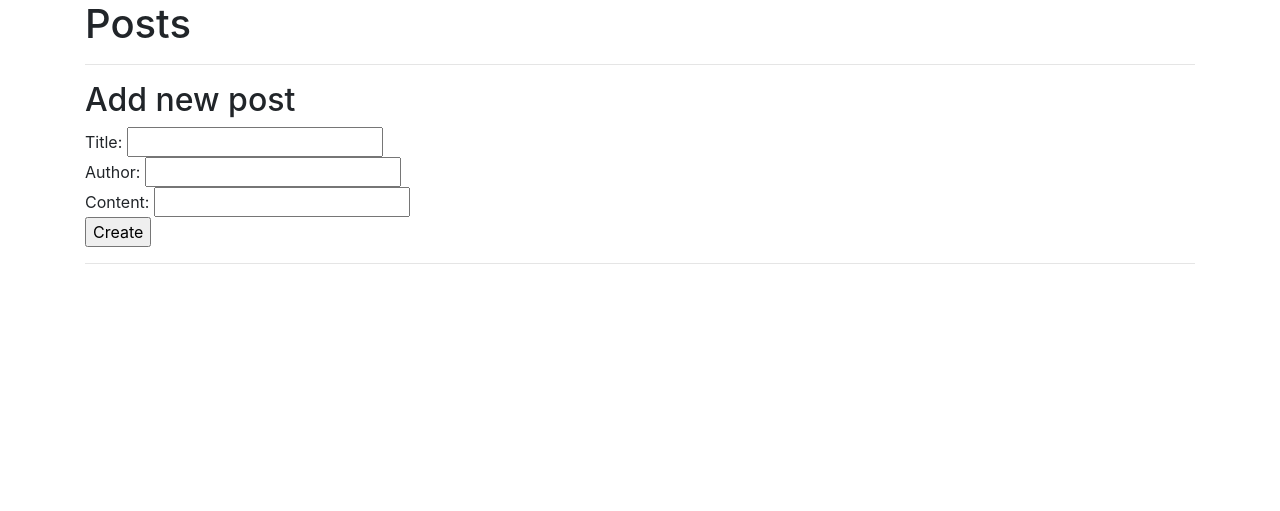
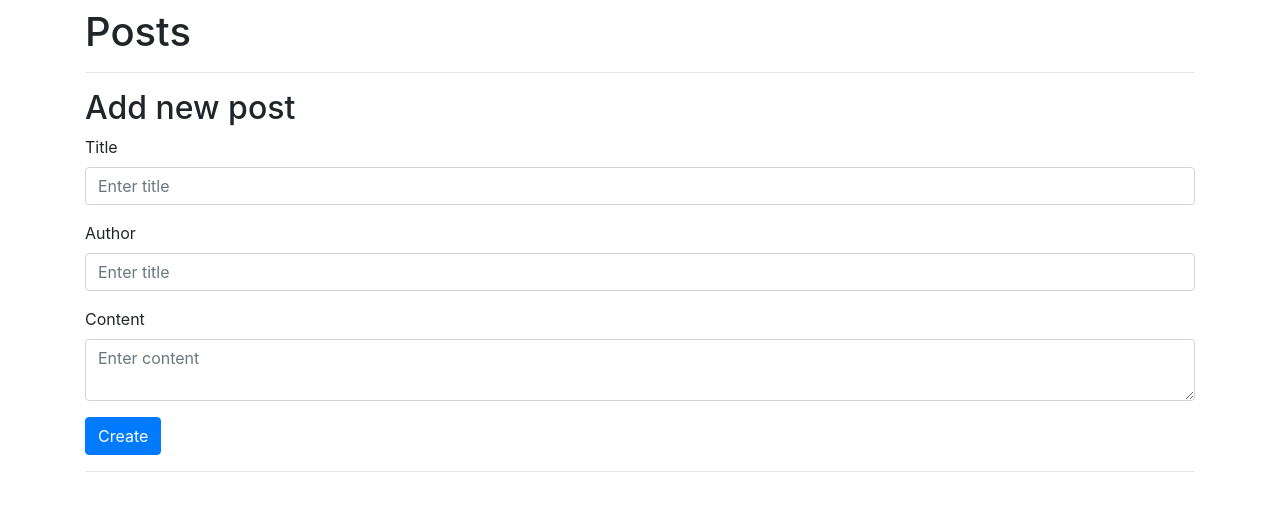
Before and after one commit to DanaKlimova/Flask-Blog-App, a Flask app: page /posts in a window 1280 px wide. Shown: the part 56-567 px from the top of the page. Run offline with Flask 2, Linux system fonts and the light colour scheme; data that the repository does not hold is empty; some libraries are stand-ins or nearby versions.

Commit message:
Added styles for the form

```diff
--- a/templates/posts.html
+++ b/templates/posts.html
@@ -5,15 +5,27 @@
 {% endblock %}
 
 {% block content %}
-    <h1>Posts</h1>
+    <h1 class="my-2">Posts</h1>
     <hr>
     <h2>Add new post</h2>
     <form action="{{ url_for('posts') }}" method="post">
-        Title: <input name="title" type="text"> <br>
-        Author: <input name="author" type="text"> <br>
-        Content: <input name="content" type="text"> <br>
+        <div class="form-group">
+            <label for="title">Title</label>
+            <input id="title" name="title" type="text"
+                   class="form-control" placeholder="Enter title">
+        </div>
+        <div class="form-group">
+            <label for="author">Author</label>
+            <input id="author" name="author" type="text"
+                   class="form-control" placeholder="Enter title">
+        </div>
+        <div class="form-group">
+            <label for="content">Content</label>
+            <textarea id="content" name="content" class="form-control"
+                      placeholder="Enter content"></textarea>
+        </div>
 
-        <input type="submit" value="Create"> <br>
+        <button type="submit" class="btn btn-primary">Create</button>
     </form>
     <hr>
     {% for post in posts %}
```
